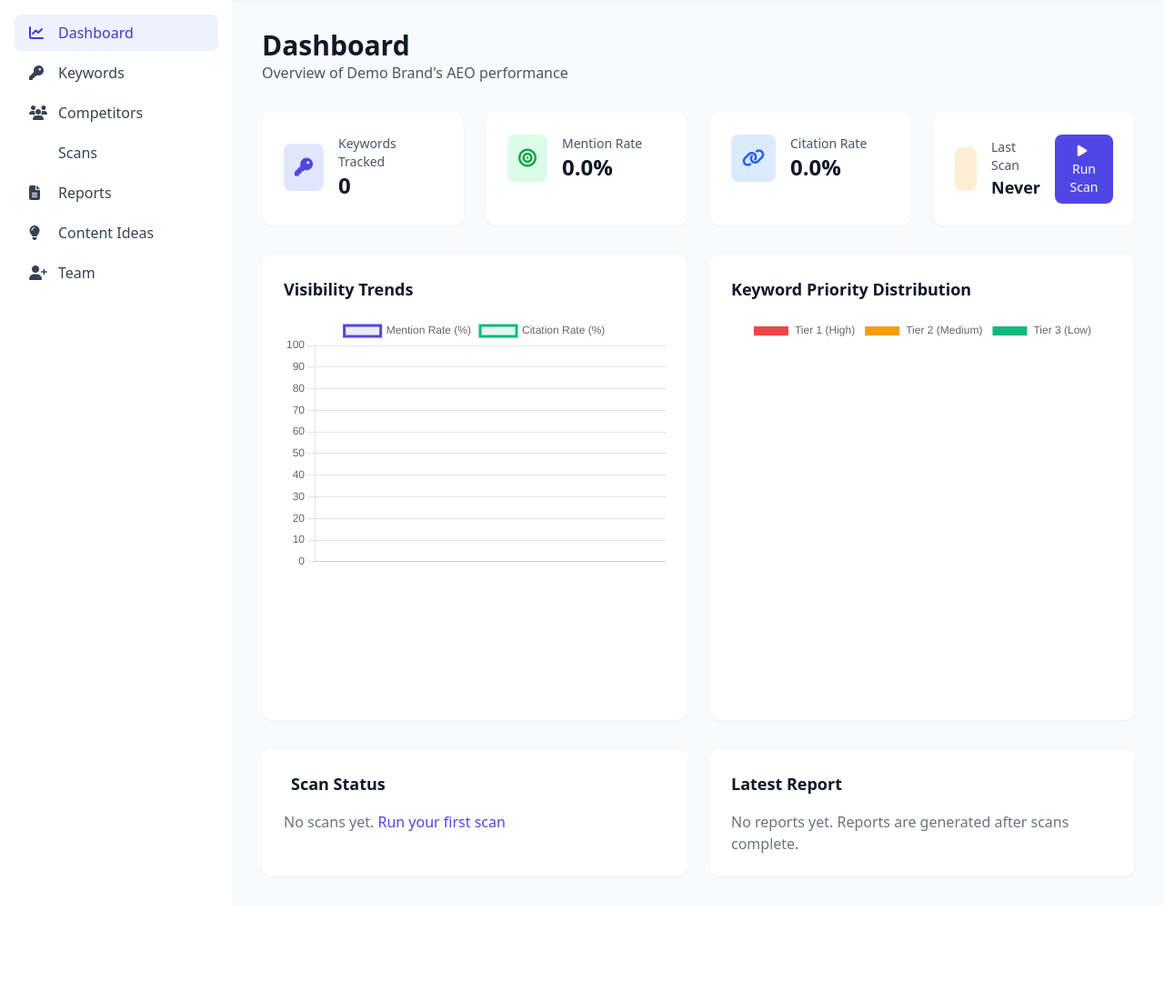
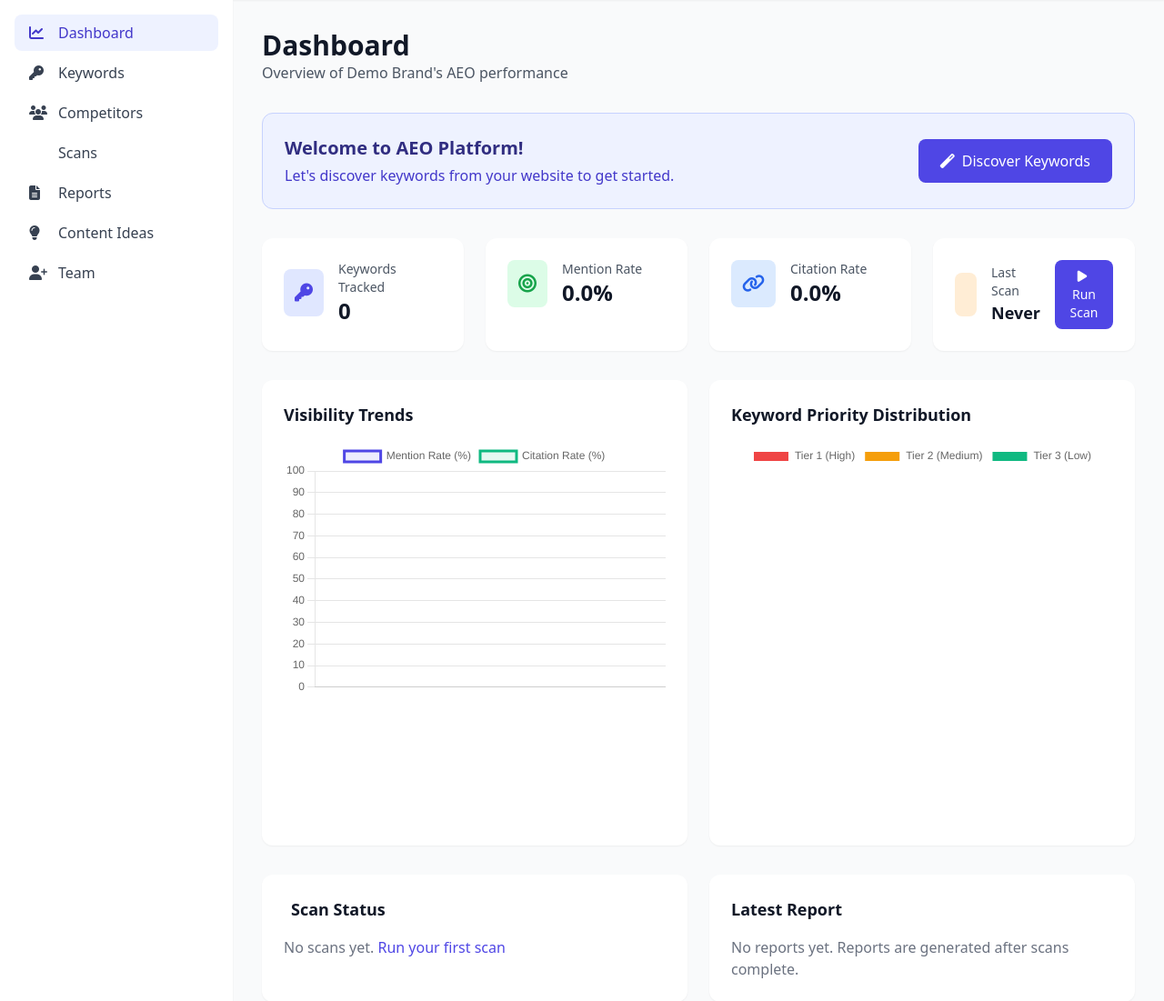
Before and after one commit to nicolas796/aeo-platform, a Flask app: page /dashboard in a window 1280 px wide. Shown: the part 65-1166 px from the top of the page at 91% size. Before the commit the page ends 1030 px from the top, so only its background shows below. Run offline with Flask 3, Linux system fonts and the light colour scheme; a user stored in the database is signed in; data that the repository does not hold is empty; some libraries are stand-ins or nearby versions.

Commit message:
Add manual onboarding button to dashboard

```diff
--- a/app/routes/dashboard.py
+++ b/app/routes/dashboard.py
@@ -1,4 +1,4 @@
-from flask import Blueprint, render_template, jsonify, current_app
+from flask import Blueprint, render_template, jsonify, current_app, flash, redirect, url_for
 from flask_login import login_required, current_user
 from app.models import Keyword, Scan, WeeklyReport, Competitor
 from sqlalchemy import func
@@ -92,3 +92,15 @@ def api_stats():
         'priority_distribution': priority_dist,
         'total_keywords': len(keywords)
     })
+
+@dashboard_bp.route('/onboard', methods=['POST'])
+@login_required
+def run_onboarding():
+    """Manually trigger onboarding for the current tenant"""
+    from app.services.onboarding import OnboardingService
+
+    service = OnboardingService()
+    service.start_onboarding(current_user.tenant_id)
+
+    flash('Onboarding started! Keywords are being discovered from your website.', 'success')
+    return redirect(url_for('dashboard.index'))
--- a/app/templates/dashboard/index.html
+++ b/app/templates/dashboard/index.html
@@ -7,6 +7,23 @@
     <h1 class="text-3xl font-bold text-gray-900">Dashboard</h1>
     <p class="text-gray-600">Overview of {{ tenant.name }}'s AEO performance</p>
 </div>
+
+{% if total_keywords == 0 %}
+<!-- Onboarding CTA -->
+<div class="bg-indigo-50 border border-indigo-200 rounded-xl p-6 mb-8">
+    <div class="flex items-center justify-between">
+        <div>
+            <h2 class="text-xl font-semibold text-indigo-900">Welcome to AEO Platform!</h2>
+            <p class="text-indigo-700 mt-1">Let's discover keywords from your website to get started.</p>
+        </div>
+        <form method="POST" action="{{ url_for('dashboard.run_onboarding') }}">
+            <button type="submit" class="bg-indigo-600 hover:bg-indigo-700 text-white px-6 py-3 rounded-lg font-medium">
+                <i class="fas fa-magic mr-2"></i>Discover Keywords
+            </button>
+        </form>
+    </div>
+</div>
+{% endif %}
 
 <!-- Stats Cards -->
 <div class="grid grid-cols-1 md:grid-cols-4 gap-6 mb-8">
```
